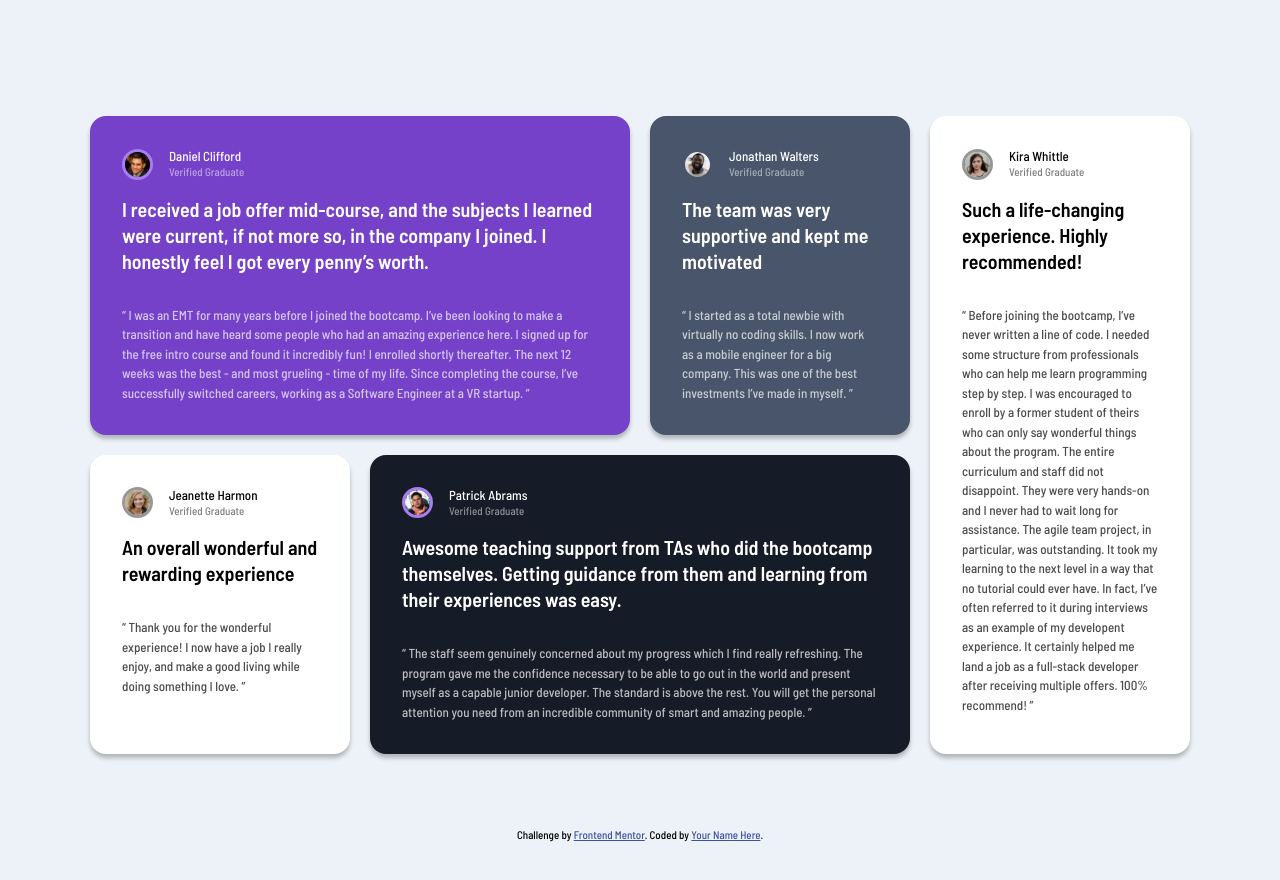
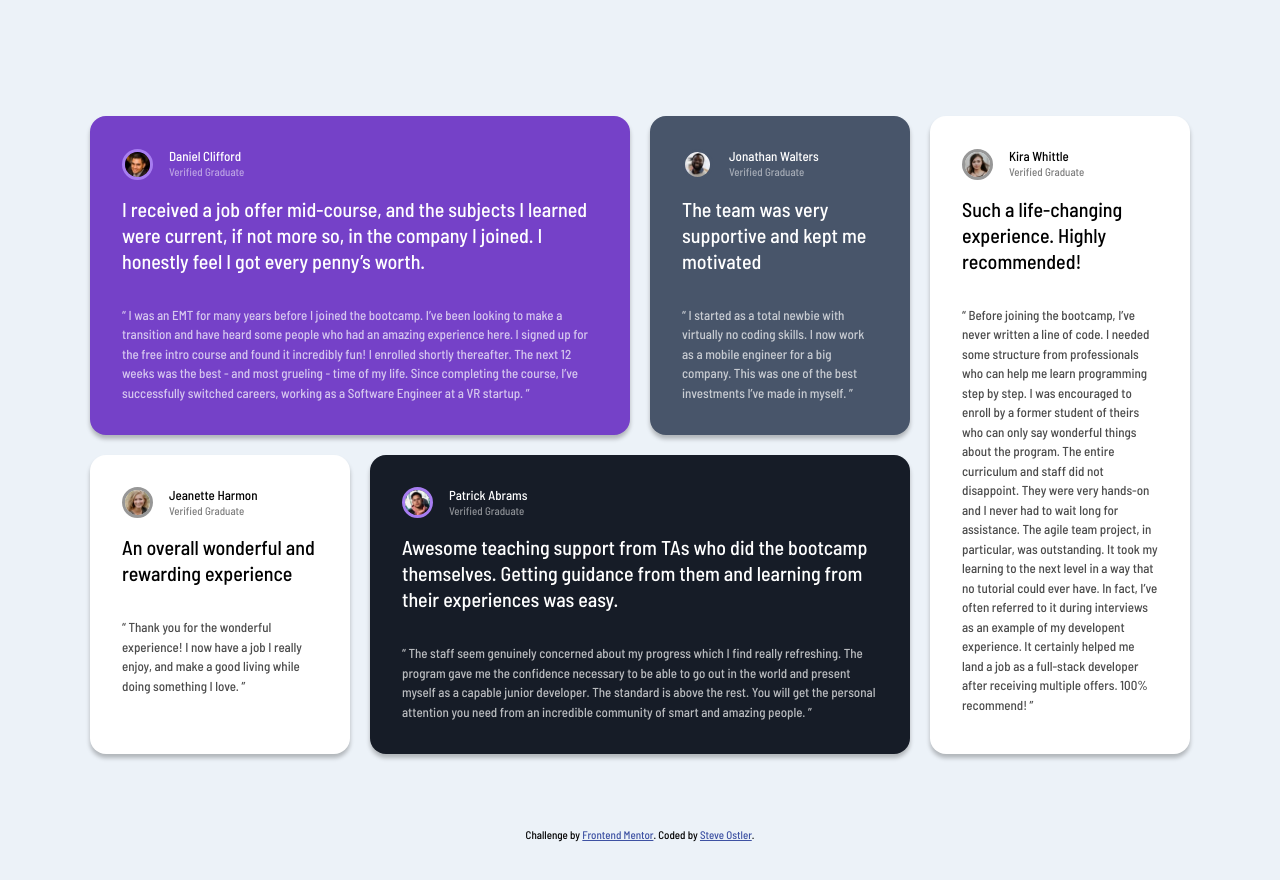
Before and after one commit to steveostler/testimonials-grid, a plain HTML site: page index.html in a window 1280 px wide. Drawn offline with Linux system fonts and the light colour scheme.

Commit message:
uploaded a screen shot

```diff
--- a/index.html
+++ b/index.html
@@ -107,7 +107,7 @@
   <footer>
     <div class="attribution">
       Challenge by <a href="https://www.frontendmentor.io?ref=challenge" target="_blank">Frontend Mentor</a>.
-      Coded by <a href="#">Your Name Here</a>.
+      Coded by <a href="https://github.com/steveostler">Steve Ostler</a>.
     </div>
   </footer>
 
--- a/style.css
+++ b/style.css
@@ -50,7 +50,7 @@ body{
 
  .card > p:first-of-type {
     font-size: 1.25rem;
-    font-weight: 600;
+    font-weight: 500;
     line-height: 1.3;
     margin-bottom: 2rem;
 }
```
Also changed, not shown: screenshot.jpg (added), 1 other file.
